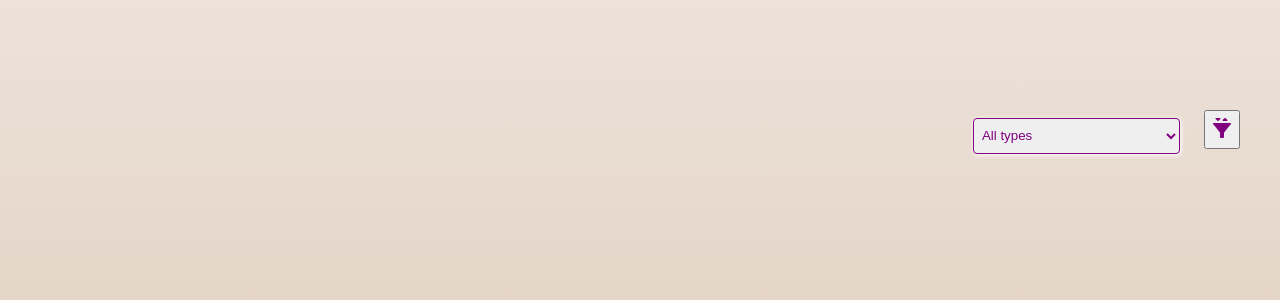
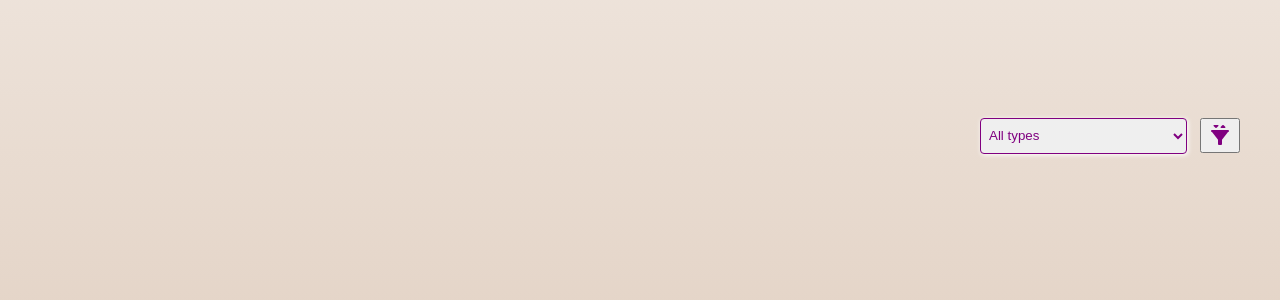
Before and after one commit to SashoStoichkov/BananaBoard, a Flask app: page /board in a window 1280 px wide. Shown: the part 593-893 px from the top of the page. Run offline with Flask 2, Linux system fonts and the light colour scheme; a user stored in the database is signed in; tables that the repository leaves empty hold one stand-in row (values such as "Sample post").

Commit message:
major changes

```diff
--- a/static/css/main.css
+++ b/static/css/main.css
@@ -148,8 +148,11 @@ header > div {
 	position: fixed;
 	right: 1em;
 	bottom: 1em;
+	display: flex;
+	align-items: center;
 }
 
 .filter {
-	padding: 0.3em;
+	padding-top: 0.2em;
+
 }
```
